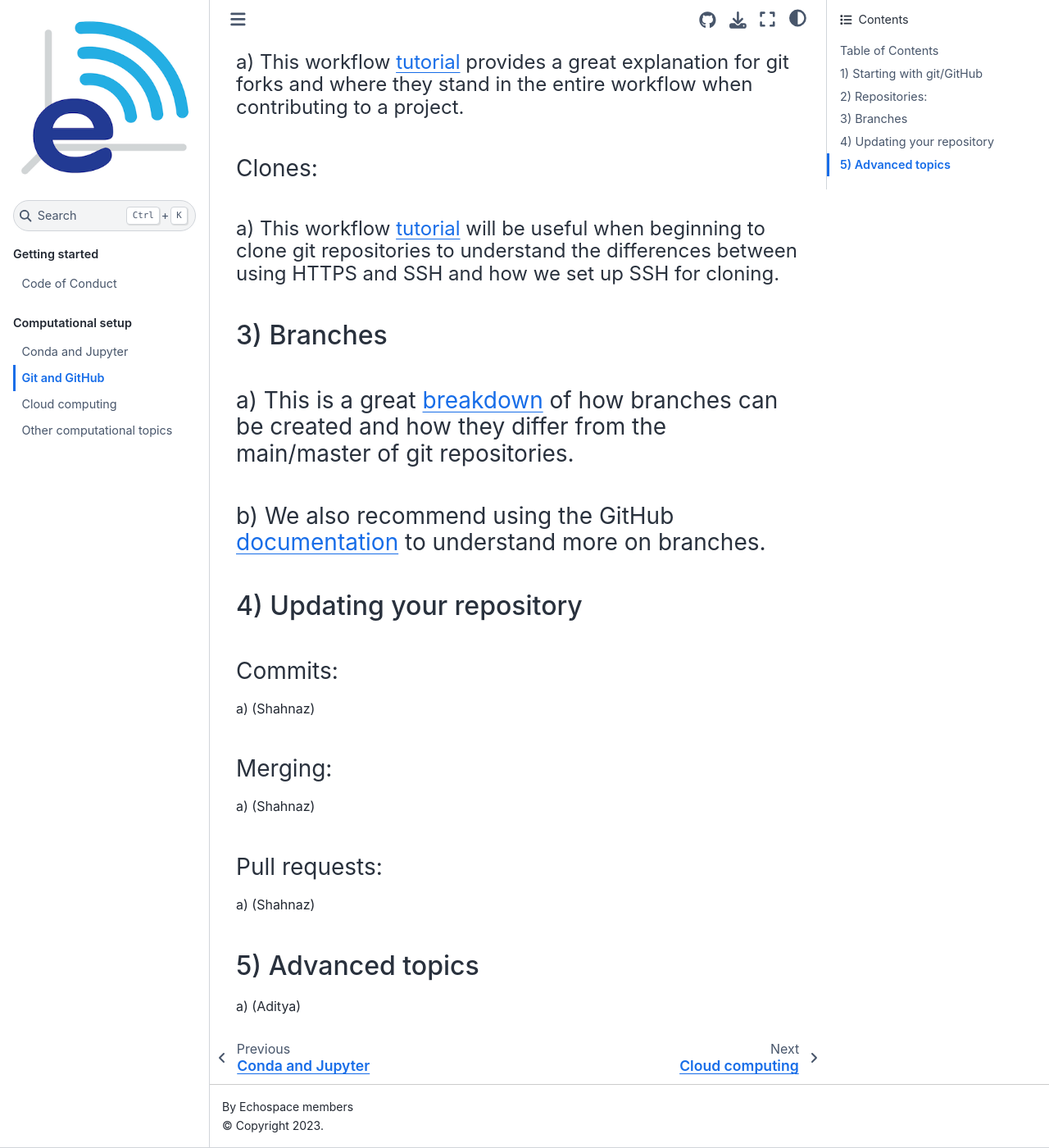
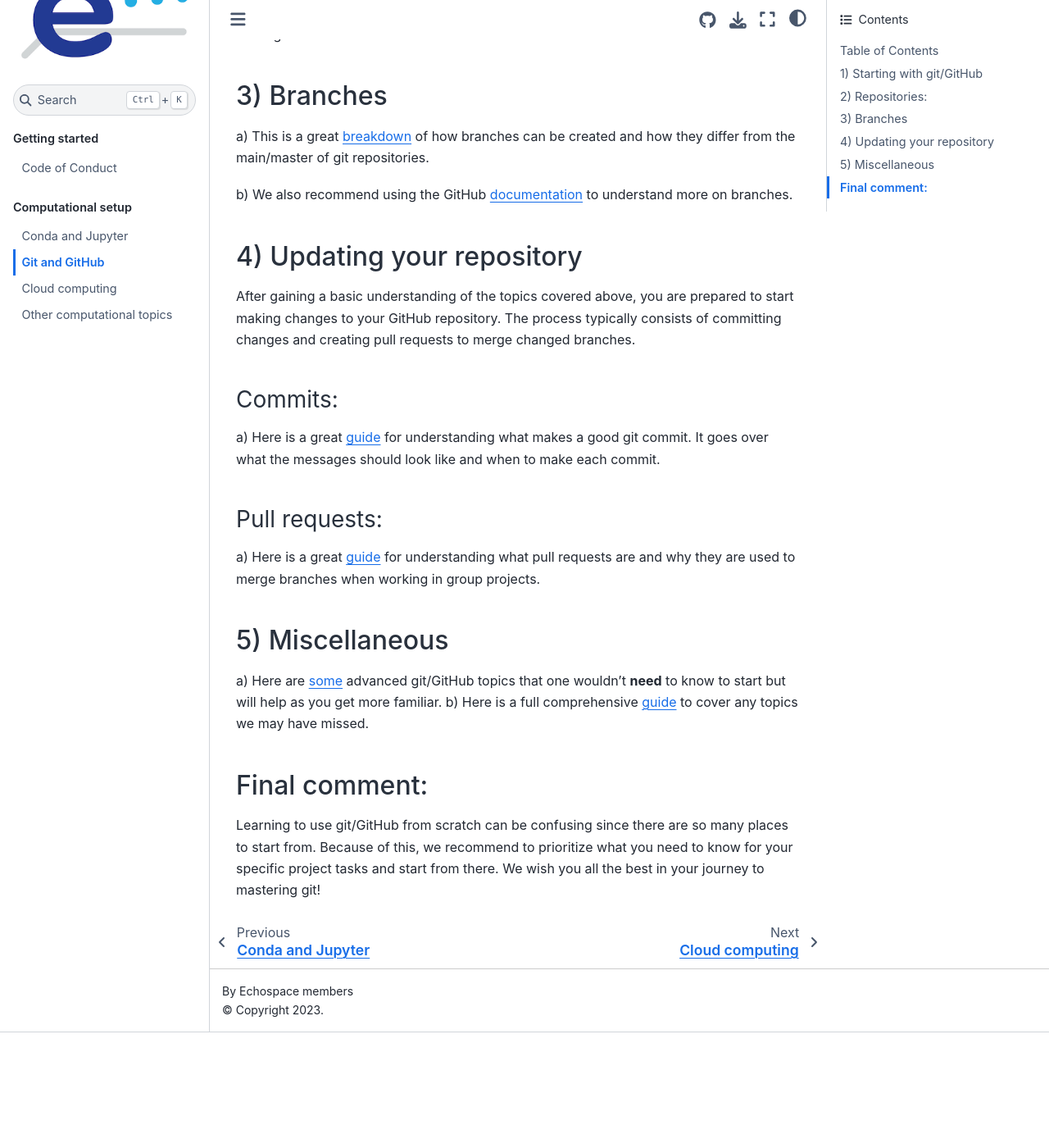
Before and after one commit to uw-echospace/group-docs, a Jupyter Book: the page built from docs/source/compute-git.md, in a window 1280 px wide and 1400 px high, scrolled down 1317 px. Shown: the whole window at 82% size. Built offline with Jupyter Book 1.0.4 settings and Sphinx 7.4.7 and the Sphinx Book theme 1.1.4, drawn with Linux system fonts in a browser that asks for light colours; after the commit the page ends 2576 px from its top, so only the background shows below that.

Commit message:
finished git document

```diff
--- a/docs/source/compute-git.md
+++ b/docs/source/compute-git.md
@@ -16,36 +16,39 @@ For readability, we will add 2 links for each topic we wish to guide you through
 5) Advanced topics
 
 ## 1) Starting with git/GitHub
-#### a) This [tutorial](https://product.hubspot.com/blog/git-and-github-tutorial-for-beginners) explains the differences between git and GitHub and walks its readers through all the basic steps to get started with GitHub.
+a) This [tutorial](https://product.hubspot.com/blog/git-and-github-tutorial-for-beginners) explains the differences between git and GitHub and walks its readers through all the basic steps to get started with GitHub.
 
 ## 2) Repositories:
-#### a) The first place we recommend is the GitHub group's [documentation](https://docs.github.com/en/repositories/creating-and-managing-repositories) of repository management.
+a) The first place we recommend is the GitHub group's [documentation](https://docs.github.com/en/repositories/creating-and-managing-repositories) of repository management.
 
-#### b) Here is a great [guide](https://github.blog/2023-08-04-a-checklist-and-guide-to-get-your-repository-collaboration-ready/#get-started) for understanding the resposibilities for maintaining a repository.
+b) Here is a great [guide](https://github.blog/2023-08-04-a-checklist-and-guide-to-get-your-repository-collaboration-ready/#get-started) for understanding the resposibilities for maintaining a repository.
 
 There are many things you can do with a GitHub repository. The 2 major actions would be to fork the repository or clone it.
 We recommend following this [link](https://www.theserverside.com/answer/Git-fork-vs-clone-Whats-the-difference) to understand the difference between these two actions.
 ### Forks:
-#### a) This workflow [tutorial](https://www.atlassian.com/git/tutorials/comparing-workflows/forking-workflow#:~:text=The%20main%20advantage%20of%20the,push%20to%20the%20official%20repository.) provides a great explanation for git forks and where they stand in the entire workflow when contributing to a project.
+a) This workflow [tutorial](https://www.atlassian.com/git/tutorials/comparing-workflows/forking-workflow#:~:text=The%20main%20advantage%20of%20the,push%20to%20the%20official%20repository.) provides a great explanation for git forks and where they stand in the entire workflow when contributing to a project.
 
 ### Clones:
-#### a) This workflow [tutorial](https://www.warp.dev/terminus/git-clone-ssh) will be useful when beginning to clone git repositories to understand the differences between using HTTPS and SSH and how we set up SSH for cloning.
+a) This workflow [tutorial](https://www.warp.dev/terminus/git-clone-ssh) will be useful when beginning to clone git repositories to understand the differences between using HTTPS and SSH and how we set up SSH for cloning.
 
 ## 3) Branches
-#### a) This is a great [breakdown](https://git-scm.com/book/en/v2/Git-Branching-Branches-in-a-Nutshell) of how branches can be created and how they differ from the main/master of git repositories.
+a) This is a great [breakdown](https://git-scm.com/book/en/v2/Git-Branching-Branches-in-a-Nutshell) of how branches can be created and how they differ from the main/master of git repositories.
 
-#### b) We also recommend using the GitHub [documentation](https://docs.github.com/en/pull-requests/collaborating-with-pull-requests/proposing-changes-to-your-work-with-pull-requests/about-branches#) to understand more on branches.
+b) We also recommend using the GitHub [documentation](https://docs.github.com/en/pull-requests/collaborating-with-pull-requests/proposing-changes-to-your-work-with-pull-requests/about-branches#) to understand more on branches.
 
 ## 4) Updating your repository
+After gaining a basic understanding of the topics covered above, you are prepared to start making changes to your GitHub repository.
+The process typically consists of committing changes and creating pull requests to merge changed branches.
 
 ### Commits:
-a) (Shahnaz)
-
-### Merging:
-a) (Shahnaz)
+a) Here is a great [guide](https://github.blog/2022-06-30-write-better-commits-build-better-projects/) for understanding what makes a good git commit. It goes over what the messages should look like and when to make each commit.
 
 ### Pull requests:
-a) (Shahnaz)
+a) Here is a great [guide](https://nira.com/github-pull-request/) for understanding what pull requests are and why they are used to merge branches when working in group projects.
 
-## 5) Advanced topics
-a) (Aditya)
+## 5) Miscellaneous
+a) Here are [some](https://dev.to/ruppysuppy/advanced-git-concepts-you-should-know-nle) advanced git/GitHub topics that one wouldn't **need** to know to start but will help as you get more familiar.
+b) Here is a full comprehensive [guide](https://zerotomastery.io/blog/the-ultimate-guide-to-git-and-github/) to cover any topics we may have missed.
+
+## Final comment:
+Learning to use git/GitHub from scratch can be confusing since there are so many places to start from. Because of this, we recommend to prioritize what you need to know for your specific project tasks and start from there. We wish you all the best in your journey to mastering git!
```
